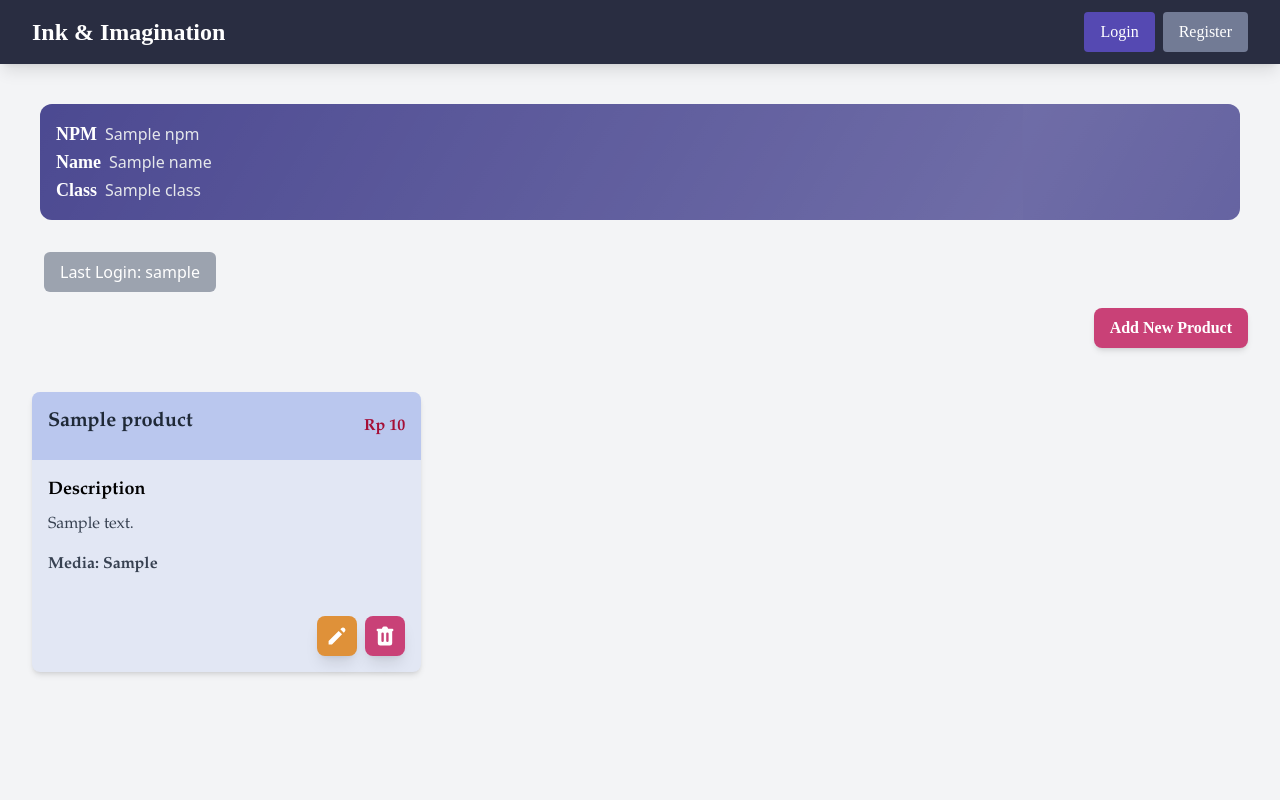
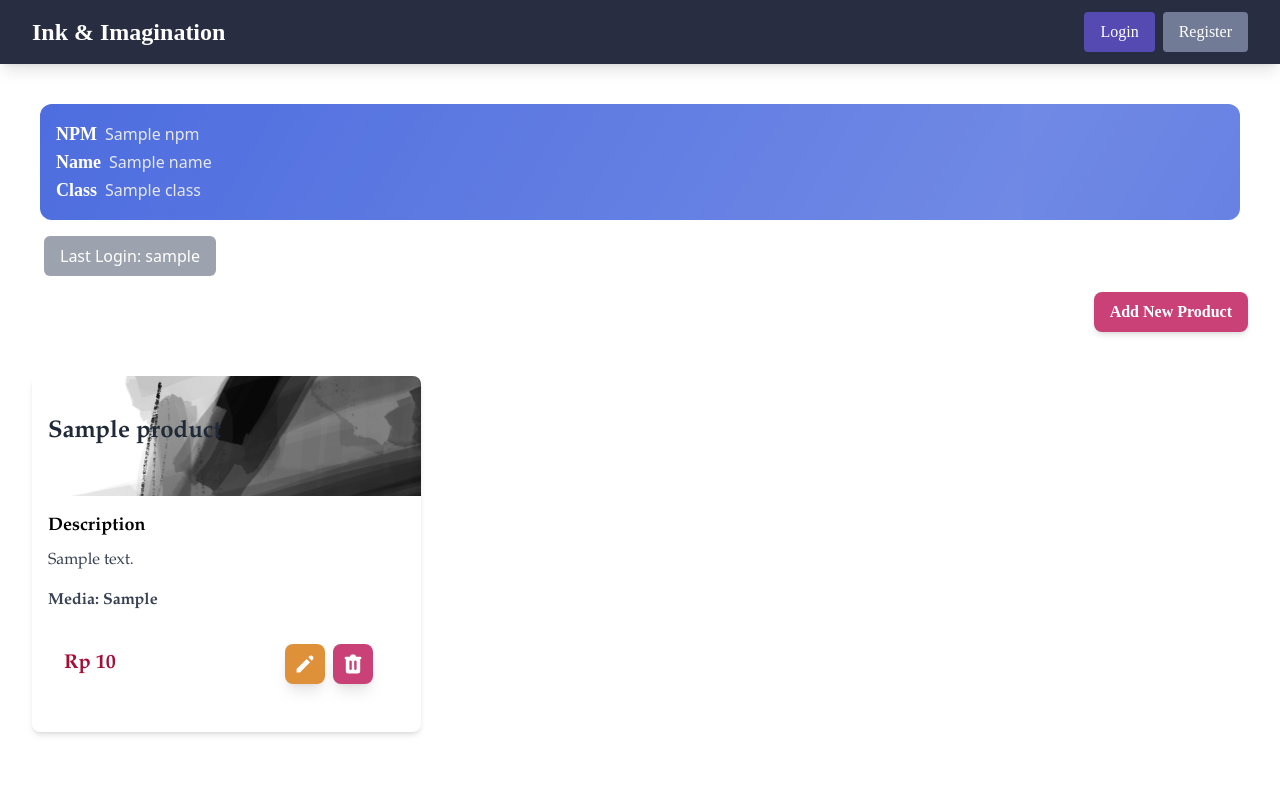
Before and after one commit to na-62/ink-and-imagination, a Django app: template main/templates/main.html in a window 1280 px wide. Run offline with Django 5.2, Linux system fonts and the light colour scheme; tables that the repository leaves empty hold one stand-in row (values such as "Sample post"); the template is opened without the code that fills it: values that come from a table or form of the project are taken from there, most other values are stand-ins (such as "Sample title", 1, 10 or a date in 2020); some libraries are stand-ins or nearby versions.

Commit message:
tambahan implementasi tugas 5 (2)

```diff
--- a/main/templates/card_info.html
+++ b/main/templates/card_info.html
@@ -1,4 +1,4 @@
-<div class="bg-indigo-900 rounded-xl overflow-hidden">
+<div class="bg-indigo-900 rounded-xl overflow-hidden" style="background-color:rgb(51, 87, 218);">
     <div class="p-4 animate-shine">
         <div class="flex items-center">
             <h5 class="text-lg font-bold text-white" style="font-family: 'Didot', serif;">{{ npm }}</h5>
--- a/main/templates/card_product.html
+++ b/main/templates/card_product.html
@@ -1,8 +1,7 @@
 <div class="relative break-inside-avoid" style="font-family: 'Garamond', serif;">
-    <div class="relative top-5 rounded-lg mb-6 break-inside-avoid flex flex-col transform hover:rotate-1 transition-transform duration-300 shadow-md" style="background-color: #e2e7f4; width: 100%;">
-      <div class="text-gray-800 p-4 rounded-t-lg flex justify-between items-center" style="font-family: 'Garamond', serif; background-color: #bac7ee; width: 100%;">
-        <h3 class="font-bold text-xl mb-2">{{product_entry.name}}</h3>
-        <p class="font-semibold text-right" style="color: #a50e36">Rp {{product_entry.price}}</p>
+    <div class="relative top-5 rounded-lg mb-6 break-inside-avoid flex flex-col transform hover:rotate-1 transition-transform duration-300 shadow-md" style="background-color: #ffff; width: 100%;">
+      <div class="text-gray-800 p-4 rounded-t-lg flex justify-between items-center" style="font-family: 'Garamond', serif; background-image:url('/static/images/building.png'); ">
+        <h3 class="font-bold text-2xl mb-2 py-6">{{product_entry.name}}</h3>
       </div>
       <div class="p-4">
         <p class="font-semibold text-lg mb-2">Description</p>
@@ -10,9 +9,10 @@
           <span class="bg-[linear-gradient(to_bottom,transparent_0%,transparent_calc(100%_-_1px),#CDC1FF_calc(100%_-_1px))] bg-[length:100%_1.5rem] pb-1">{{product_entry.description}}</span>
         </p>
         <div class="mt-4">
-          <p class="text-gray-700 font-semibold mb-2">Media: {{product_entry.media}}</p>
+          <p class="text-gray-700 font-semibold">Media: {{product_entry.media}}</p>
         </div>
-      </div>
+        <div class="text-gray-800 p-4 rounded-t-lg flex justify-between items-center">
+        <p class="text-xl font-semibold text-left" style="color: #a50e36">Rp {{product_entry.price}}</p>
         <div class="flex justify-end space-x-1 p-4">
             <a href="{% url 'main:edit_product' product_entry.pk %}" class="bg-yellow-500 hover:bg-yellow-600 text-white rounded-lg p-2 transition duration-300 shadow-lg h-auto w-auto mr-1" style="background-color: #df9139;">
             <svg xmlns="http://www.w3.org/2000/svg" class="h-6 w-6" viewBox="0 0 20 20" fill="currentColor">
@@ -27,3 +27,5 @@
           </div>
         </div>
       </div>
+    </div>
+  </div>
--- a/main/templates/main.html
+++ b/main/templates/main.html
@@ -7,8 +7,8 @@
 
 {% block content %}
 {% include 'navbar.html' %}
-<div class="overflow-x-hidden px-4 md:px-8 pb-8 pt-24 min-h-screen bg-gray-100 flex flex-col">
-  <div class="p-2 mb-6 relative">
+<div class="overflow-x-hidden px-4 md:px-8 pb-8 pt-24 min-h-screen flex flex-col">
+  <div class="p-2 mb-2 relative">
     <div class="relative grid grid-cols-1 z-30">
       {% include "card_info.html" with npm='NPM' npm_number=npm name='Name' name_text=name class='Class' class_text=class %}
     </div>
```
Also changed, not shown: static/images/building.PNG (added), static/images/hands.PNG (added). Lines whose indentation alone changed are shown as unchanged.
